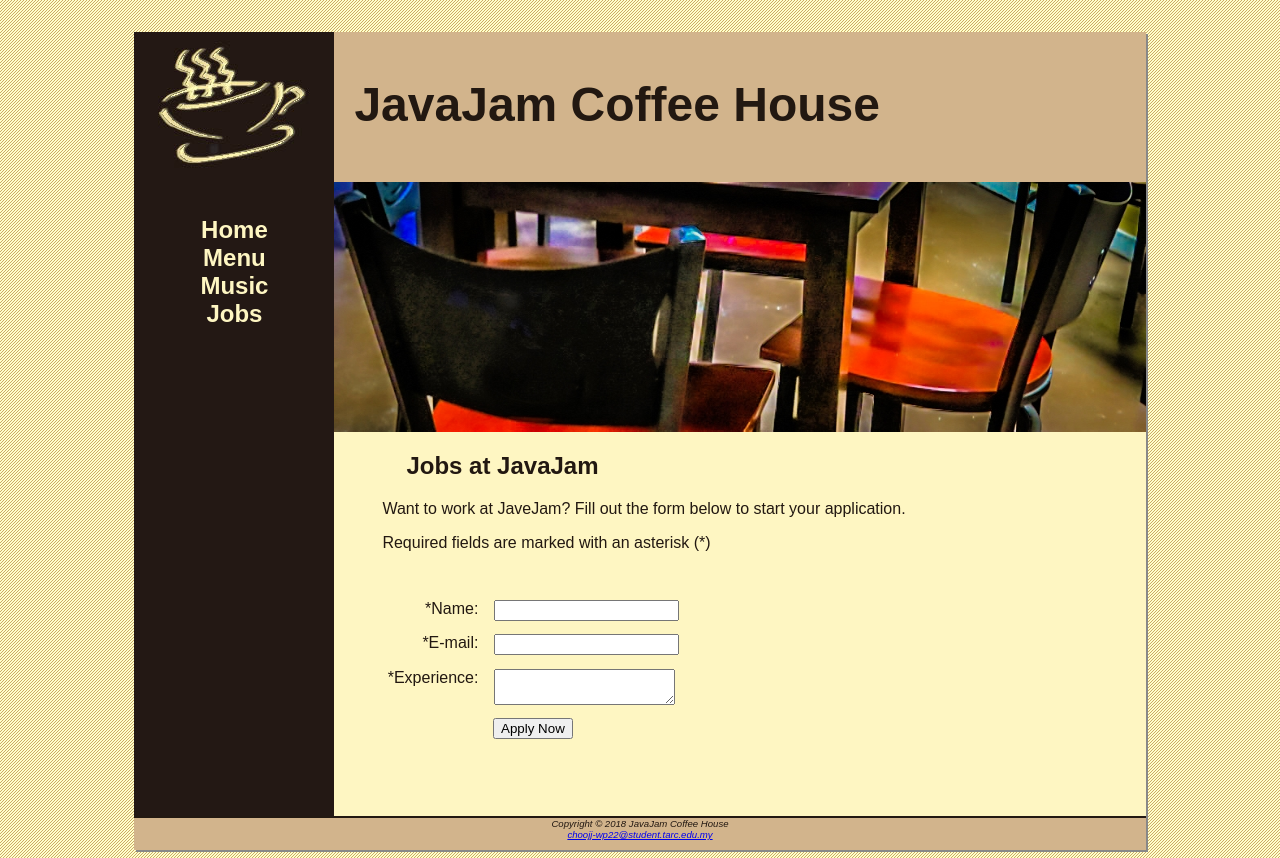
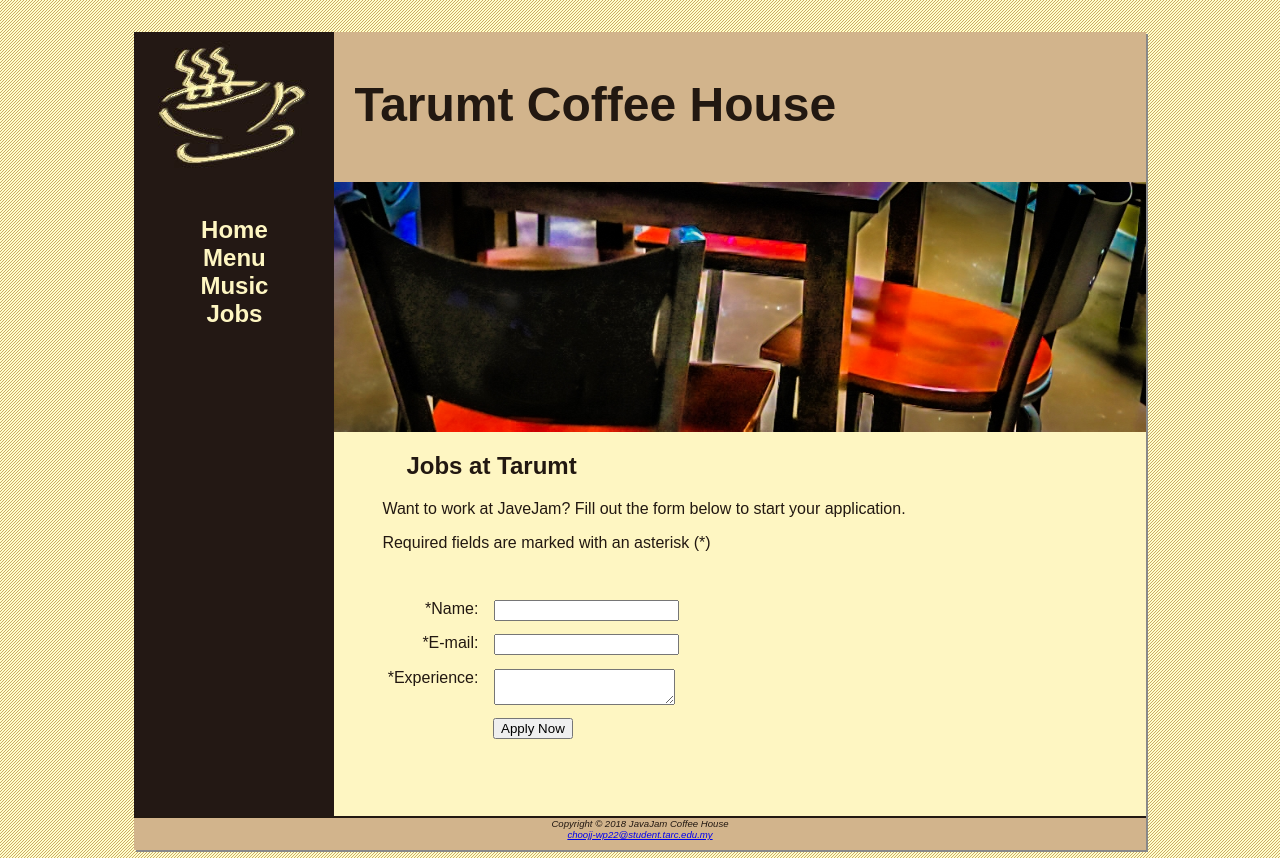
Before and after one commit to Frog0304/Frog0304.github.io, a plain HTML site: page jobs.html in a window 1280 px wide. Drawn offline with Linux system fonts and the light colour scheme.

Commit message:
Update jobs.html

```diff
--- a/jobs.html
+++ b/jobs.html
@@ -9,7 +9,7 @@
 <body>
     <div id="wrapper">
         <header>
-            <h1>JavaJam Coffee House</h1>
+            <h1>Tarumt Coffee House</h1>
         </header>
 
         <nav>
@@ -24,7 +24,7 @@
         <main>
             <div id="herojobs"></div>
 
-            <h2>Jobs at JavaJam</h2>
+            <h2>Jobs at Tarumt</h2>
             <p>Want to work at JaveJam? Fill out the form below to start your application.</p>
             <p>
                 Required fields are marked with an asterisk (*)
```
